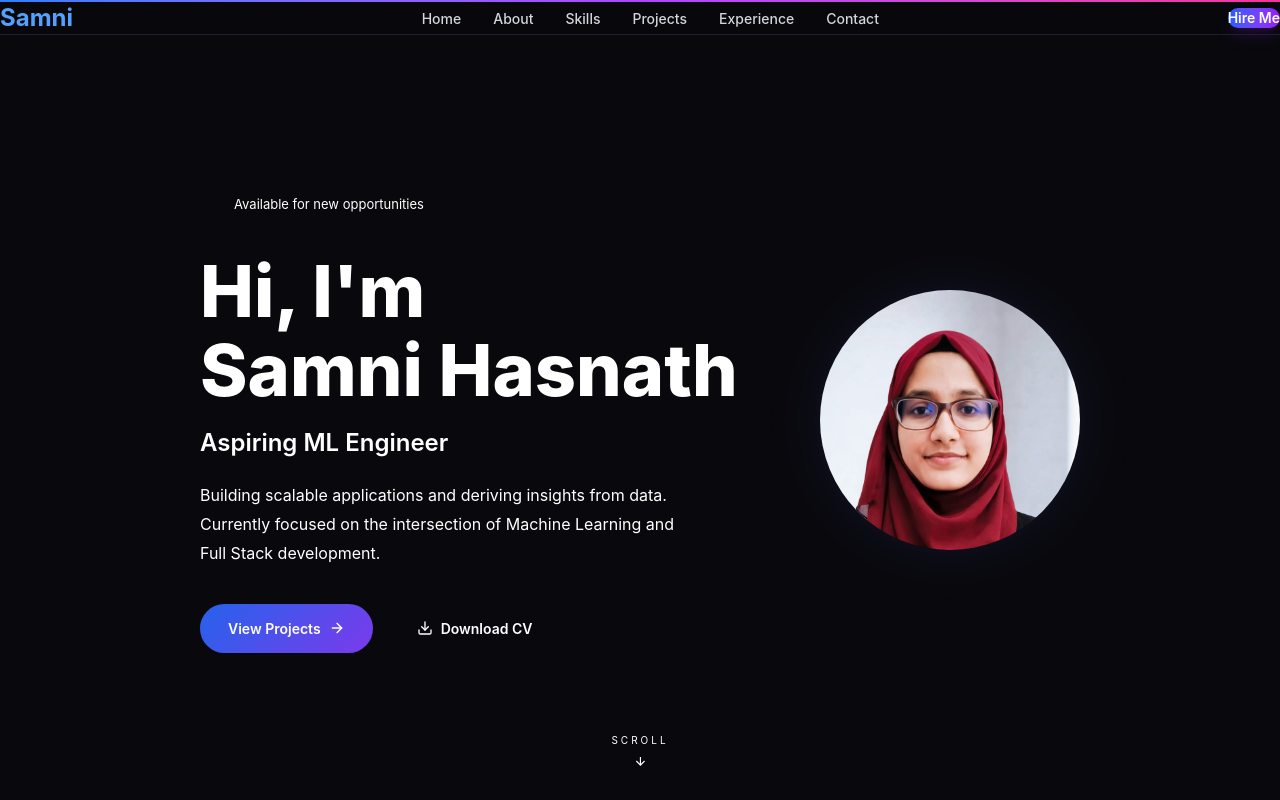
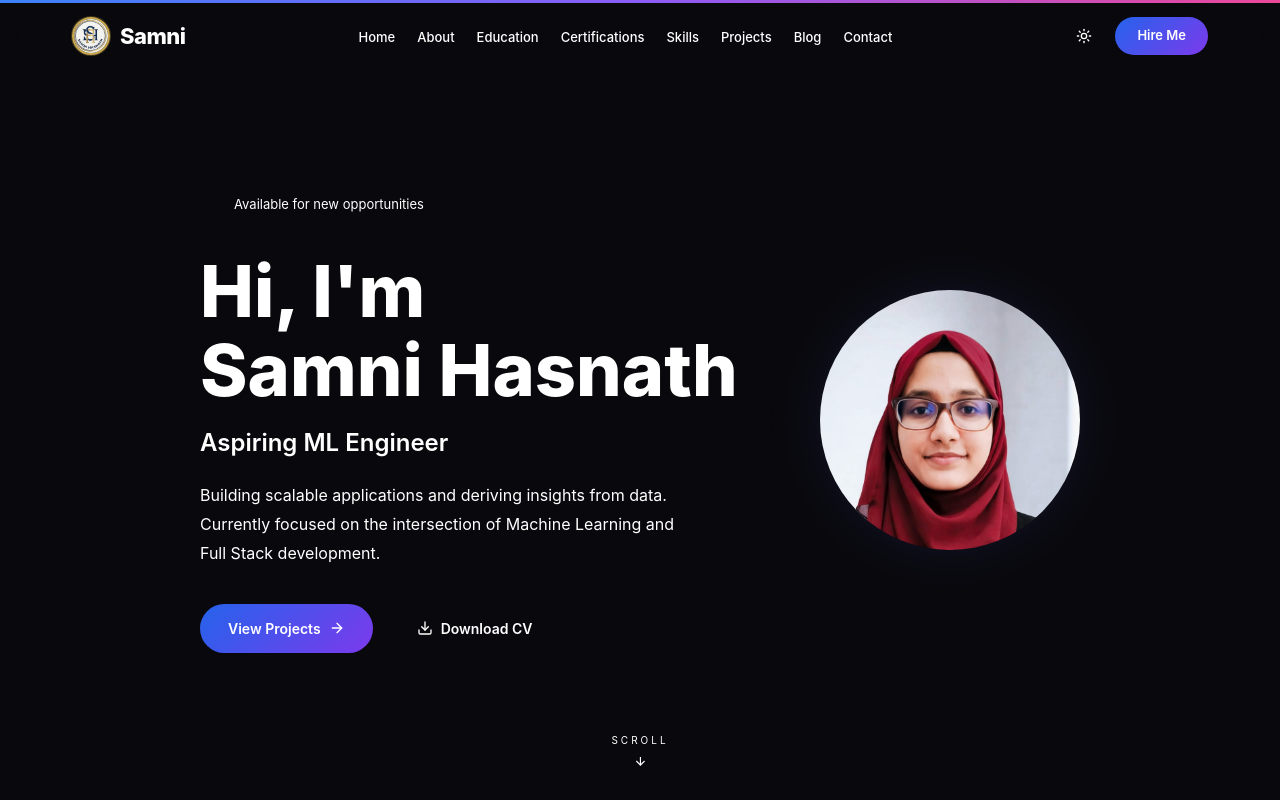
Before and after one commit to SamniHasnath/Portofolio-Website---NEW, a React app in the folder frontend/: page / in a window 1280 px wide. Shown: the top 800 px of the page. Built offline with nearby package versions, Linux system fonts and the light colour scheme; the HTML template or start-up script is replaced by a standard one.

Commit message:
Update Navbar component

```diff
--- a/frontend/src/components/Navbar/Navbar.jsx
+++ b/frontend/src/components/Navbar/Navbar.jsx
@@ -1,37 +1,78 @@
 import { useState } from 'react';
-import { Menu, X } from 'lucide-react';
+import { Menu, X, Sun, Moon } from 'lucide-react';
+import { createRipple } from '../../utils/ripple';
 
 const navLinks = [
   { label: 'Home', href: '#home' },
   { label: 'About', href: '#about' },
+  { label: 'Education', href: '#education' },
+  { label: 'Certifications', href: '#certifications' },
   { label: 'Skills', href: '#skills' },
   { label: 'Projects', href: '#projects' },
-  { label: 'Experience', href: '#experience' },
+  { label: 'Blog', href: '#blog' },
   { label: 'Contact', href: '#contact' },
 ];
 
-export default function Navbar() {
+export default function Navbar({ theme, toggleTheme }) {
   const [open, setOpen] = useState(false);
+  const isLight = theme === 'light';
 
   return (
     <>
-      {/* Rainbow gradient top bar */}
-      <div className="fixed top-0 left-0 right-0 z-50 h-0.5 bg-gradient-to-r from-blue-500 via-purple-500 to-pink-500" />
+      {/* Rainbow top bar */}
+      <div style={{
+        position: 'fixed', top: 0, left: 0, right: 0, zIndex: 50,
+        height: '3px',
+        background: 'linear-gradient(to right, #3b82f6, #8b5cf6, #ec4899)',
+      }} />
 
-      <nav className="fixed top-0.5 left-0 right-0 z-40 bg-[#09090d]/90 backdrop-blur-md border-b border-[#1e1e2e]">
-        <div className="max-w-7xl mx-auto px-6 py-4 flex items-center justify-between">
+      <nav style={{
+        position: 'fixed', top: '3px', left: 0, right: 0, zIndex: 40,
+        background: 'var(--c-nav)',
+        backdropFilter: 'blur(12px)',
+        borderBottom: '1px solid var(--c-border)',
+      }}>
+        <div className="nav-inner" style={{
+          maxWidth: '1200px', margin: '0 auto', padding: '14px 32px',
+          display: 'flex', alignItems: 'center', justifyContent: 'space-between', gap: '16px',
+        }}>
           {/* Logo */}
-          <a href="#home" className="text-2xl font-bold text-blue-400 hover:text-blue-300 transition-colors">
+          <a href="#home" style={{
+            display: 'flex', alignItems: 'center', gap: '10px',
+            textDecoration: 'none', flexShrink: 0,
+          }}>
+            <img
+              src="/logo.png"
+              alt="Samni Hasnath Logo"
+              style={{
+                width: '38px', height: '38px', borderRadius: '50%',
+                objectFit: 'cover',
+                border: '2px solid #c9a84c',
+                boxShadow: '0 0 0 1px rgba(201,168,76,0.3)',
+              }}
+            />
+            <span style={{
+              fontSize: '22px', fontWeight: '800',
+              color: 'var(--c-accent)', letterSpacing: '-0.5px',
+            }}>
               Samni
+            </span>
           </a>
 
-          {/* Desktop nav */}
-          <ul className="hidden md:flex items-center gap-8">
+          {/* Desktop links */}
+          <ul style={{
+            display: 'flex', alignItems: 'center', gap: '22px',
+            listStyle: 'none', margin: 0, padding: 0,
+          }} className="desktop-nav">
             {navLinks.map((link) => (
               <li key={link.label}>
-                <a
-                  href={link.href}
-                  className="text-gray-300 hover:text-white transition-colors text-sm font-medium"
+                <a href={link.href} style={{
+                  color: 'var(--c-text-2)', textDecoration: 'none',
+                  fontSize: '13px', fontWeight: '500', whiteSpace: 'nowrap',
+                  transition: 'color 0.2s',
+                }}
+                  onMouseEnter={e => (e.currentTarget.style.color = 'var(--c-text)')}
+                  onMouseLeave={e => (e.currentTarget.style.color = 'var(--c-text-2)')}
                 >
                   {link.label}
                 </a>
@@ -39,46 +80,102 @@ export default function Navbar() {
             ))}
           </ul>
 
-          {/* Hire Me button */}
-          <a
-            href="#contact"
-            className="hidden md:inline-flex items-center px-6 py-2.5 rounded-full bg-gradient-to-r from-blue-600 to-purple-600 text-white font-semibold text-sm hover:from-blue-500 hover:to-purple-500 transition-all shadow-lg shadow-purple-900/30"
+          {/* Right actions */}
+          <div style={{ display: 'flex', alignItems: 'center', gap: '12px', flexShrink: 0 }}>
+            {/* Theme toggle */}
+            <button
+              onClick={toggleTheme}
+              title={isLight ? 'Switch to dark mode' : 'Switch to light mode'}
+              style={{
+                width: '38px', height: '38px', borderRadius: '50%',
+                border: '1px solid var(--c-border)',
+                background: 'var(--c-card)',
+                color: 'var(--c-text-2)',
+                display: 'flex', alignItems: 'center', justifyContent: 'center',
+                cursor: 'pointer', transition: 'all 0.2s', flexShrink: 0,
+              }}
+              onMouseEnter={e => {
+                e.currentTarget.style.borderColor = 'var(--c-accent)';
+                e.currentTarget.style.color = 'var(--c-accent)';
+              }}
+              onMouseLeave={e => {
+                e.currentTarget.style.borderColor = 'var(--c-border)';
+                e.currentTarget.style.color = 'var(--c-text-2)';
+              }}
+            >
+              {isLight ? <Moon size={16} /> : <Sun size={16} />}
+            </button>
+
+            {/* Hire Me */}
+            <a href="#contact" onClick={createRipple} style={{
+              display: 'inline-flex', alignItems: 'center',
+              padding: '9px 22px', borderRadius: '999px',
+              background: 'linear-gradient(135deg, #2563eb, #7c3aed)',
+              color: '#ffffff', fontWeight: '600', fontSize: '13px',
+              textDecoration: 'none', transition: 'opacity 0.2s', whiteSpace: 'nowrap',
+            }}
+              className="hire-btn ripple-host"
+              onMouseEnter={e => (e.currentTarget.style.opacity = '0.85')}
+              onMouseLeave={e => (e.currentTarget.style.opacity = '1')}
             >
               Hire Me
             </a>
 
-          {/* Mobile menu button */}
-          <button
-            className="md:hidden text-gray-300 hover:text-white"
-            onClick={() => setOpen(!open)}
-          >
-            {open ? <X size={24} /> : <Menu size={24} />}
+            {/* Mobile burger */}
+            <button onClick={() => setOpen(!open)} style={{
+              display: 'none', background: 'none', border: 'none',
+              color: 'var(--c-text-2)', cursor: 'pointer', padding: '4px',
+            }} className="burger-btn">
+              {open ? <X size={22} /> : <Menu size={22} />}
             </button>
+          </div>
         </div>
 
         {/* Mobile menu */}
         {open && (
-          <div className="md:hidden bg-[#0e0e18] border-t border-[#1e1e2e] px-6 py-4 space-y-4">
+          <div style={{
+            background: 'var(--c-card)', borderTop: '1px solid var(--c-border)',
+            padding: '20px 32px', display: 'flex', flexDirection: 'column', gap: '16px',
+          }}>
             {navLinks.map((link) => (
-              <a
-                key={link.label}
-                href={link.href}
-                onClick={() => setOpen(false)}
-                className="block text-gray-300 hover:text-white transition-colors py-1 font-medium"
+              <a key={link.label} href={link.href} onClick={() => setOpen(false)} style={{
+                color: 'var(--c-text-2)', textDecoration: 'none',
+                fontSize: '16px', fontWeight: '500', padding: '4px 0',
+              }}
+                onMouseEnter={e => (e.currentTarget.style.color = 'var(--c-text)')}
+                onMouseLeave={e => (e.currentTarget.style.color = 'var(--c-text-2)')}
               >
                 {link.label}
               </a>
             ))}
-            <a
-              href="#contact"
-              onClick={() => setOpen(false)}
-              className="inline-flex px-6 py-2.5 rounded-full bg-gradient-to-r from-blue-600 to-purple-600 text-white font-semibold text-sm"
-            >
+            <div style={{ display: 'flex', gap: '12px', alignItems: 'center', paddingTop: '8px' }}>
+              <a href="#contact" className="ripple-host" onClick={e => { setOpen(false); createRipple(e); }} style={{
+                display: 'inline-flex', padding: '11px 24px', borderRadius: '999px',
+                background: 'linear-gradient(135deg, #2563eb, #7c3aed)',
+                color: '#ffffff', fontWeight: '600', fontSize: '14px', textDecoration: 'none',
+              }}>
                 Hire Me
               </a>
+              <button onClick={toggleTheme} style={{
+                width: '40px', height: '40px', borderRadius: '50%',
+                border: '1px solid var(--c-border)', background: 'var(--c-input)',
+                color: 'var(--c-text-2)', cursor: 'pointer',
+                display: 'flex', alignItems: 'center', justifyContent: 'center',
+              }}>
+                {isLight ? <Moon size={16} /> : <Sun size={16} />}
+              </button>
+            </div>
           </div>
         )}
       </nav>
+
+      <style>{`
+        @media (max-width: 900px) {
+          .desktop-nav { display: none !important; }
+          .hire-btn { display: none !important; }
+          .burger-btn { display: flex !important; }
+        }
+      `}</style>
     </>
   );
 }
```
Lines whose indentation alone changed are shown as unchanged.
